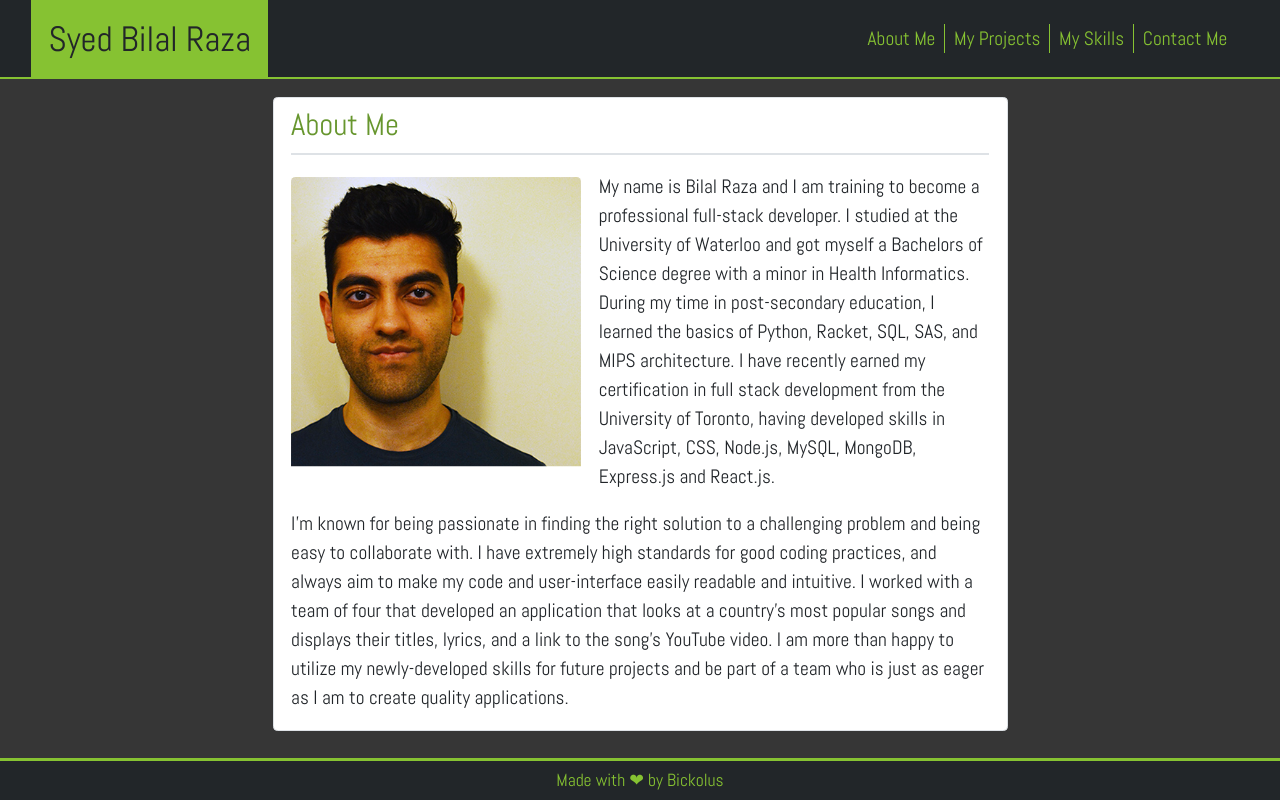
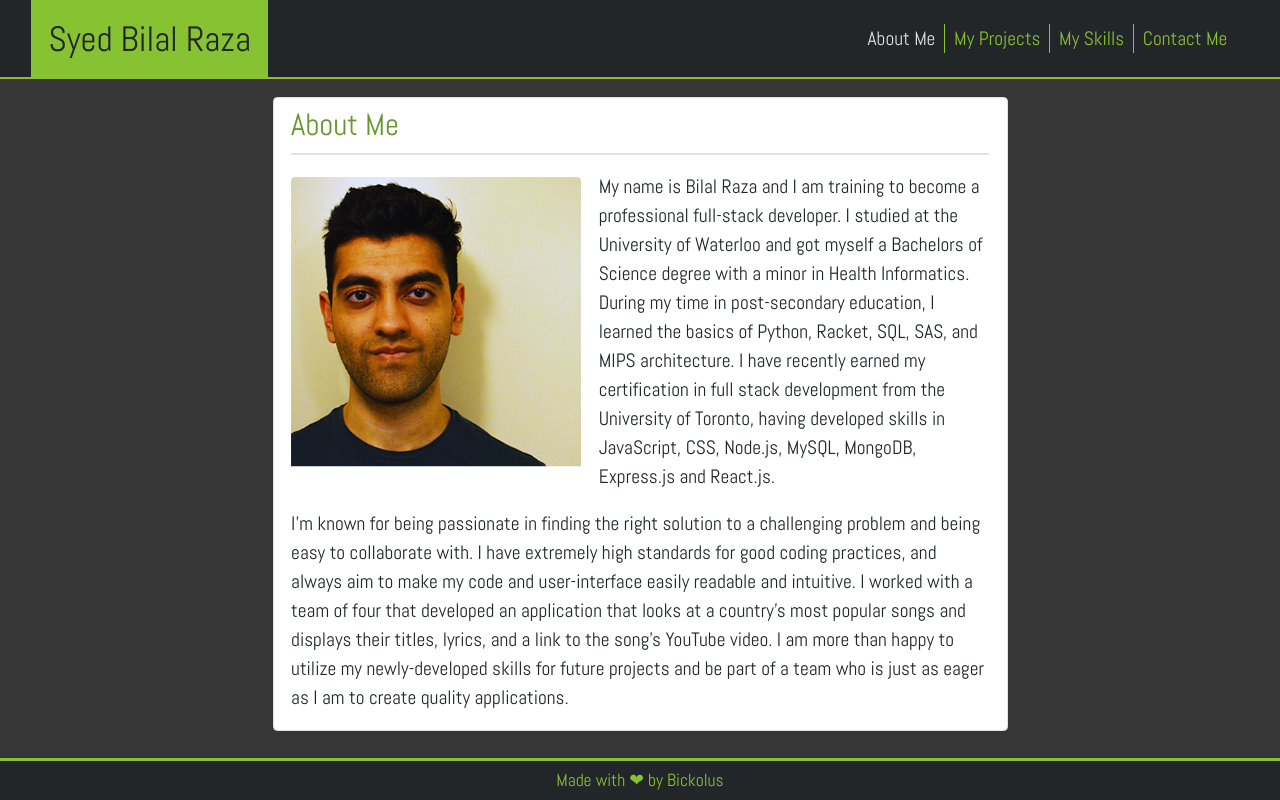
Before and after one commit to Bickolus/portfolio-v3, a React (Create React App) app: page / in a window 1280 px wide. Built offline with nearby package versions, Linux system fonts and the light colour scheme.

Commit message:
edited css

```diff
--- a/public/css/style.css
+++ b/public/css/style.css
@@ -84,6 +84,10 @@ main section {
   color: var(--yellow-green) !important;
 }
 
+.active {
+  color: var(--white) !important;
+}
+
 .nav-link:hover {
   color: var(--white) !important;
 }
```
